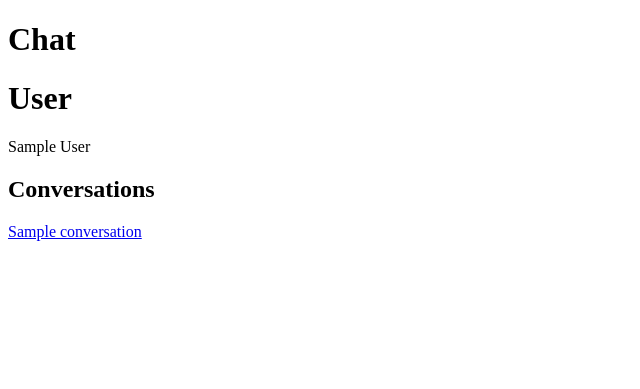
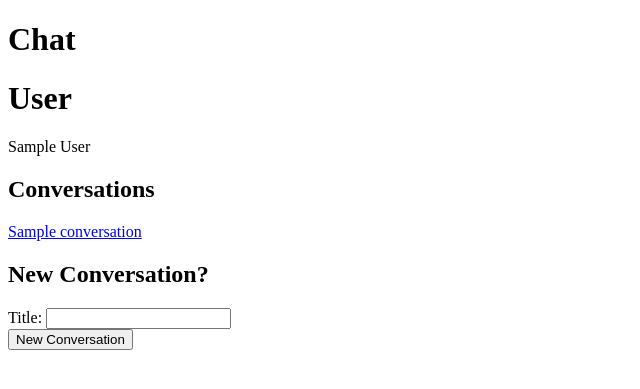
Before and after one commit to JSpencerPittman/SmartTravelRecommender, a Django app: page /chat/select in a window 1280 px wide. Shown: the top 389 px of the page, without its empty margins (0-640 px from the left). Run offline with Django 5.2, Linux system fonts and the light colour scheme; tables that the repository leaves empty hold one stand-in row (values such as "Sample post").

Commit message:
Option to create a new conversation

```diff
--- /dev/null
+++ b/smart_travel/chat/forms.py
@@ -0,0 +1,5 @@
+from django import forms
+
+
+class NewChatForm(forms.Form):
+    title = forms.CharField(max_length=50, label="Title")
--- a/smart_travel/chat/templates/select.html
+++ b/smart_travel/chat/templates/select.html
@@ -11,5 +11,11 @@
     {% for convo_id, convo_title in convos %}
     <a href="{% url 'chat' convo_id %}">{{ convo_title }}</a>
     {% endfor %}
+    <h2>New Conversation?</h2>
+    <form action="{% url 'new_chat' %}" method="post">
+        {% csrf_token %}
+        {{ new_chat_form }}
+        <button type="submit">New Conversation</button>
+    </form>
 </body>
 </html>
--- a/smart_travel/chat/urls.py
+++ b/smart_travel/chat/urls.py
@@ -4,4 +4,5 @@ from . import views
 urlpatterns = [
     path("<int:chat_id>", views.chat, name="chat"),
     path("select", views.select, name="select"),
+    path("new_chat", views.new_chat, name="new_chat"),
 ]
--- a/smart_travel/chat/views.py
+++ b/smart_travel/chat/views.py
@@ -1,5 +1,7 @@
-from django.shortcuts import render
+from django.shortcuts import render, redirect
 from chat.models import User, Conversation
+from django.core.files.base import ContentFile
+from chat.forms import NewChatForm
 from typing import Optional, Any
 
 
@@ -52,6 +54,21 @@ def select(request):
         "first_name": curr_user.first_name,
         "last_name": curr_user.last_name,
         "convos": convos,
+        "new_chat_form": NewChatForm(),
     }
 
     return render(request, "select.html", context)
+
+
+def new_chat(request):
+    assert request.method == "POST"
+    form = NewChatForm(request.POST)
+    assert form.is_valid()
+    title = form.cleaned_data["title"]
+
+    curr_user = _get_current_user()
+    new_convo = Conversation.objects.create(title=title, user=curr_user)
+    history_file_path = f"{curr_user.id}_{hash(title)}.txt"
+    new_convo.history_file_path.save(history_file_path, ContentFile("".encode()), True)
+
+    return redirect(f"/chat/{new_convo.id}")
```
